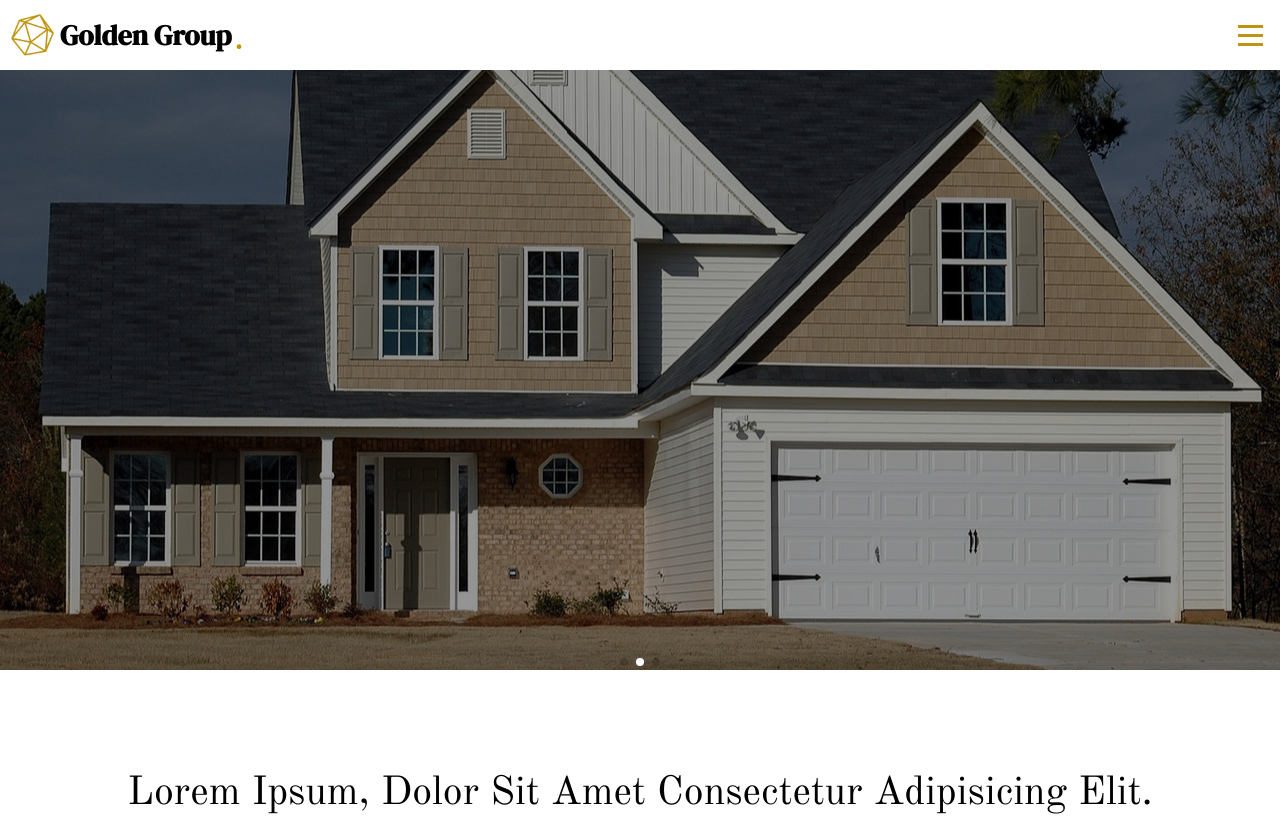
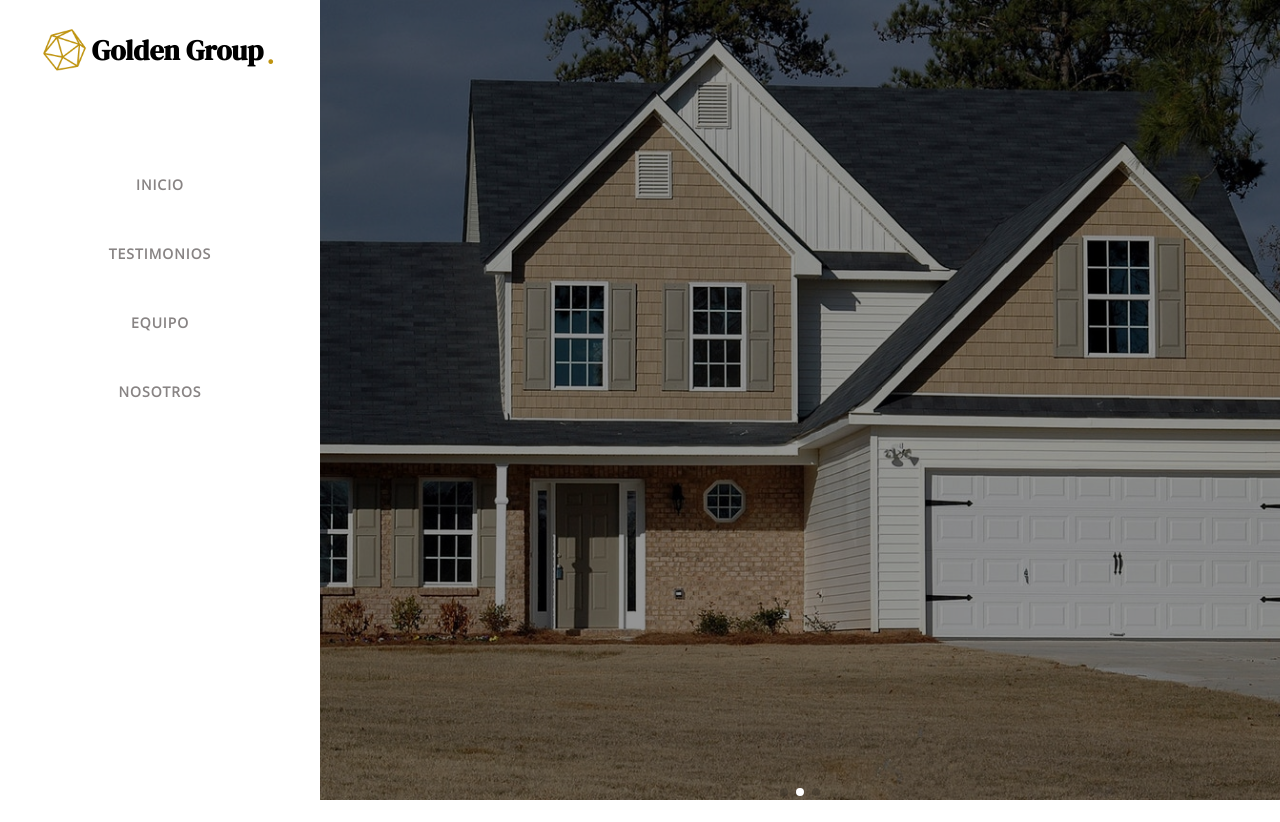
Before and after one commit to Diego-Aldao/Real-State, a plain HTML site: page index.html in a window 1280 px wide. Shown: the top 822 px of the page. Drawn offline with nearby package versions, Linux system fonts and the light colour scheme.

Commit message:
agregado el navbar-desktop

```diff
--- a/css/estilos.scss
+++ b/css/estilos.scss
@@ -90,6 +90,31 @@ img {
   line-height: 1.5;
 }
 
+.logo {
+  width: 250px;
+  height: 100%;
+  @include flexbox(row, flex-start, center);
+  .img-logo {
+    width: 45px;
+    height: 45px;
+    margin-right: 5px;
+  }
+  .texto-logo {
+    font-family: "DM Serif Display", serif;
+    font-size: 28px;
+    color: black;
+    transform: scale(1, 1);
+    @include flexbox(row, center, center);
+    font-weight: bolder;
+  }
+  .punto {
+    width: 15px;
+    font-size: 2.5rem;
+    @include flexbox(row, center, flex-end);
+    color: $color-seleccion;
+  }
+}
+
 //SWIPER
 .swiper-container,
 .swiper-container-dos,
@@ -124,7 +149,29 @@ img {
 }
 
 .nav-desktop {
-  display: none;
+  position: fixed;
+  left: 0;
+  width: 320px;
+  background: white;
+  height: 100%;
+  top: 0;
+  display: none; //OCULTA HASTA LOS 1024PX
+  .logo {
+    height: 100px;
+    width: 100%;
+    justify-content: center;
+  }
+  .links-nav {
+    width: 100%;
+    height: calc(100% - 100px);
+    padding-top: 50px;
+    @include flexbox(column, flex-start, center);
+    list-style-type: none;
+  }
+  .link {
+    margin: 25px 0;
+    color: $color-textos-comunes;
+  }
 }
 
 //INICIO NAV-PRINCIPAL
@@ -152,29 +199,11 @@ img {
     background: $color-seleccion;
     margin: 3px 0;
   }
-  .logo {
-    width: 250px;
-    height: 100%;
-    @include flexbox(row, flex-start, center);
-  }
-  .img-logo {
-    width: 45px;
-    height: 45px;
-    margin-right: 5px;
-  }
-  .texto-logo {
-    font-family: "DM Serif Display", serif;
-    font-size: 28px;
-    color: black;
-    transform: scale(1, 1);
-    @include flexbox(row, center, center);
-    font-weight: bolder;
-  }
-  .punto {
-    width: 15px;
-    font-size: 2.5rem;
-    @include flexbox(row, center, flex-end);
-    color: $color-seleccion;
+}
+
+@media (min-width: 1024px) {
+  .navegacion-principal {
+    display: none;
   }
 }
 
@@ -218,6 +247,12 @@ img {
   .img-03 {
     background: url("/imagenes/pexels-pixabay-221540.jpg") center / cover
       no-repeat;
+  }
+}
+
+@media (min-width: 1024px) {
+  .hero-portada {
+    min-height: 100vh;
   }
 }
 .oferta {
@@ -407,3 +442,18 @@ footer {
     color: $color-seleccion;
   }
 }
+
+@media (min-width: 1024px) {
+  .contenido-principal {
+    width: calc(100% - 320px);
+    margin-left: auto;
+  }
+}
+
+//NAV DESKTOP
+
+@media (min-width: 1024px) {
+  .nav-desktop {
+    @include flexbox(column, flex-start, center);
+  }
+}
--- a/index.html
+++ b/index.html
@@ -264,12 +264,15 @@
     </main>
     <!--NAV DESKTOP-->
     <aside class="nav-desktop">
-        <div class="logo"></div>
+        <div class="logo">
+            <img class="img-logo" src="/imagenes/your-logo.png" alt="">
+            <span class="texto-logo">Golden Group</span> <span class="punto">.</span>
+        </div>
         <ul class="links-nav">
-            <li class="link">Inicio</li>
-            <li class="link">Testimonios</li>
-            <li class="link">Equipo</li>
-            <li class="link">Nosotros</li>
+            <li class="link mini-textos">Inicio</li>
+            <li class="link mini-textos">Testimonios</li>
+            <li class="link mini-textos">Equipo</li>
+            <li class="link mini-textos">Nosotros</li>
         </ul>
     </aside>
     <script src="https://unpkg.com/swiper/swiper-bundle.min.js"></script>
```
Also changed, not shown: css/estilos.css, 1 other file.
